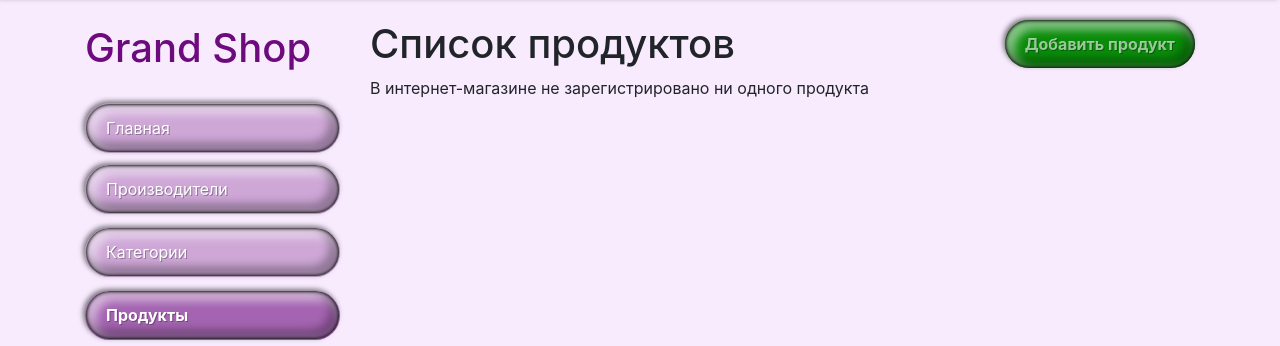
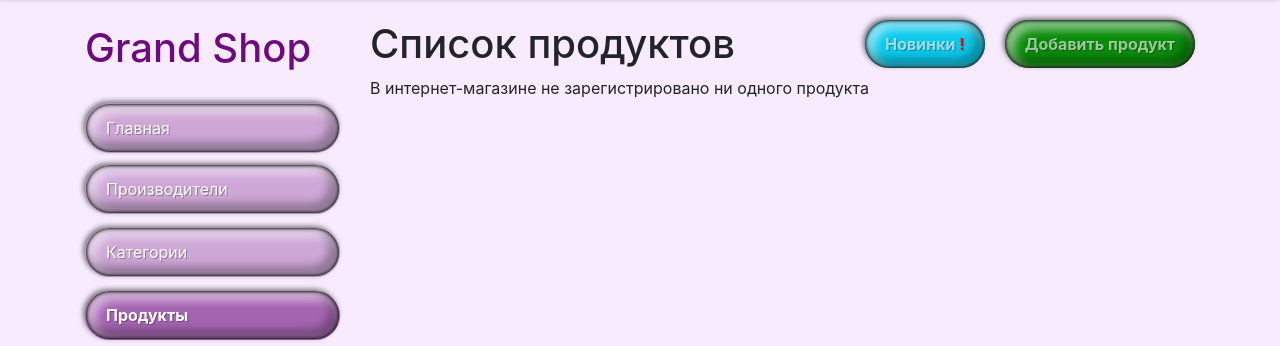
Before and after one commit to Inna-Alex/django_grandshop, a Django app: page /catalog/items/ in a window 1280 px wide. Shown: the part 56-402 px from the top of the page. Run offline with Django 3.2, Linux system fonts and the light colour scheme; data that the repository does not hold is empty; some libraries are stand-ins or nearby versions.

Commit message:
Add item news

```diff
--- a/catalog/item_views.py
+++ b/catalog/item_views.py
@@ -1,3 +1,5 @@
+from datetime import date, timedelta
+
 from django.urls import reverse_lazy
 from django.views import generic
 from django.views.generic.edit import CreateView, DeleteView, UpdateView
@@ -16,8 +18,13 @@ class ItemListView(generic.ListView):
         context['active_tab'] = active_tab
         return context
 
+    def get_queryset(self):
+        date_10_days = date.today() - timedelta(days=10)
+        return Item.objects.extra(select={'is_recent': 'created_date > %s'},
+                                  select_params=(date_10_days,))
 
-# CRUD
+
+# CRUD start
 class ItemDetailView(generic.DetailView):
     model = Item
 
@@ -57,3 +64,19 @@ class ItemDeleteView(DeleteView):
         context = super(ItemDeleteView, self).get_context_data(**kwargs)
         context['active_tab'] = active_tab
         return context
+# CRUD end
+
+
+class ItemNewsListView(generic.ListView):
+    model = Item
+    paginate_by = 10
+    template_name = 'catalog/item_news_list.html'
+
+    def get_context_data(self, **kwargs):
+        context = super(ItemNewsListView, self).get_context_data(**kwargs)
+        context['active_tab'] = active_tab
+        return context
+
+    def get_queryset(self):
+        date_10_days = date.today() - timedelta(days=10)
+        return Item.objects.filter(created_date__gte=date_10_days)
--- a/catalog/static/css/lib-css.css
+++ b/catalog/static/css/lib-css.css
@@ -211,15 +211,76 @@ body {
 }
 
 .to-shadow {
-    text-shadow: 1px 1px rgba(0,0,0,.3);
 	box-shadow:
 		inset 0 0 3px 1px rgba(0,0,0,.8),
 		inset rgba(0,0,0,.3) -5px -5px 8px 5px,
 		inset rgba(255,255,255,.5) 5px 5px 8px 5px,
 		1px 1px 1px rgba(255,255,255,.1),
 		-2px -2px 5px rgba(0,0,0,.5);
+	text-shadow: 1px 1px rgba(0,0,0,.3);
 }
 
 .p-left-10 {
     padding-left: 10px;
 }
+
+.m-right-20 {
+    margin-right: 20px;
+}
+
+.btn-new {
+    /*background-color: rgb(255, 192, 203)*/    /* розовый*/
+    background-color: rgb(0, 191, 255);     /* голубой*/
+}
+
+.btn-new {
+    /*background: rgb(0, 191, 255);*/
+    background: rgb(10, 201, 235);
+    border-radius: 2rem;
+    box-shadow:
+		inset 0 0 3px 1px rgba(0,0,0,.8),
+		inset rgba(0,0,0,.3) -5px -5px 8px 5px,
+		inset rgba(255,255,255,.5) 5px 5px 8px 5px,
+		1px 1px 1px rgba(255,255,255,.1),
+		-2px -2px 5px rgba(0,0,0,.5);
+	color: rgba(255,255,255,.6);
+	display: inline-block;
+	font-size: 1rem;
+	font-weight: bold;
+	padding: .75rem 1.25rem;
+	text-align: center;
+	text-decoration: none;
+	text-shadow: 1px 1px rgba(0,0,0,.3);
+	transition: .2s;
+}
+.btn-new:hover {
+    /*background: rgb(10, 201, 235);*/
+    background: rgb(0, 191, 255);
+	color: rgba(255,255,255,.9);
+	text-decoration: none;
+}
+.btn-new:active {
+	background: rgb(0, 181, 215);
+	box-shadow:
+		inset 0 0 5px 3px rgba(0,0,0,.8),
+		inset rgba(0,0,0,.3) -5px -5px 8px 5px,
+		inset rgba(255,255,255,.5) 5px 5px 8px 5px,
+		1px 1px 1px rgba(255,255,255,.2),
+		-2px -2px 5px rgba(0,0,0,.5);
+}
+
+.ex-new {
+    color: red;
+    font-weight: bold;
+    text-decoration: none;
+}
+
+.p-left-50 {
+    padding-left: 50px;
+}
+
+.span-new {
+    color: rgb(0, 181, 215);
+    font-size: 0.9rem;
+    font-weight: bold;
+}
--- a/catalog/templates/catalog/item_list.html
+++ b/catalog/templates/catalog/item_list.html
@@ -1,7 +1,9 @@
 {% extends "base_generic.html" %}
 
 {% block content %}
-    <h1 class="inline-b m-top-20">Список продуктов</h1><a href="{% url 'item_create' %}" class="btn-add right m-top-20">Добавить продукт</a>
+    <h1 class="inline-b m-top-20">Список продуктов</h1>
+    <a href="{% url 'item_create' %}" class="btn-add right m-top-20">Добавить продукт</a>
+    <a href="{% url 'item_news' %}" class="btn-new right m-top-20 m-right-20">Новинки <span class="ex-new">!</span></a>
 
     {% if item_list %}
     <ul class="non-list">
@@ -9,7 +11,8 @@
       {% for item in item_list %}
         {% cycle 'one-by-one' '' as itemcolors silent %}
           <li class="{{ itemcolors }}">
-            <a href="{{ item.get_absolute_url }}" class="non-a">{{ item.name }}
+              <a href="{{ item.get_absolute_url }}" class="non-a">{{ item.name }}
+                  {% if item.is_recent %}<span class="p-left-50 span-new">new<span class="ex-new">!</span></span>{% endif %}
             <p>{{ item.summary }}</p></a>
           </li>
       {% endfor %}
--- a/catalog/urls.py
+++ b/catalog/urls.py
@@ -34,6 +34,7 @@ urlpatterns = [
         name='item_update'),
     url(r'^item/(?P<pk>[-\w]+)/delete/$', views.ItemDeleteView.as_view(),
         name='item_delete'),
+    url(r'^items/news/$', views.ItemNewsListView.as_view(), name='item_news'),
 
     url(r'^orders/$', views.OrderListView.as_view(), name='orders'),
     url(r'^order/(?P<pk>[-\w]+)$', views.show_order_detail_view,
```
Also changed, not shown: other parts of catalog/static/css/lib-css.css (+22 -22 lines), catalog/templates/catalog/item_news_list.html (added, +21 -0 lines).
